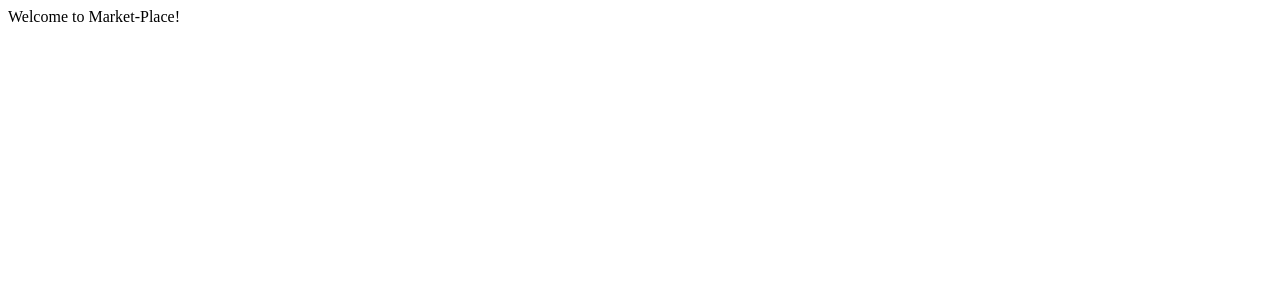
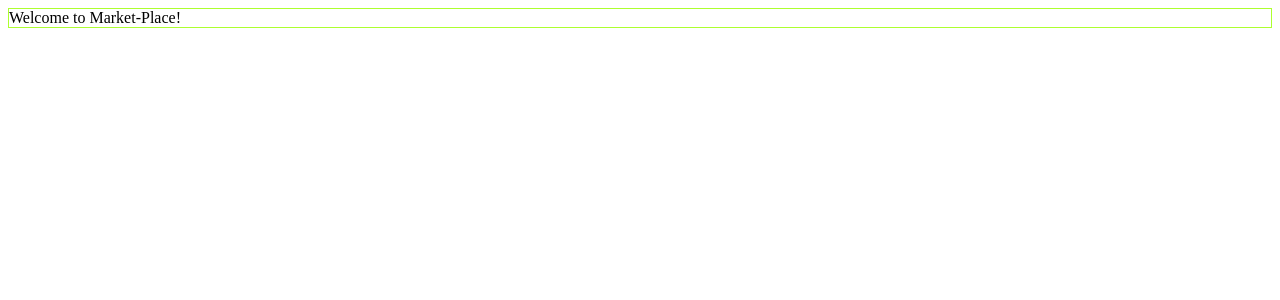
Before and after one commit to gilans/market-web, a Next.js app: page / in a window 1280 px wide. Shown: the top 300 px of the page. Built offline with nearby package versions, Linux system fonts and the light colour scheme.

Commit message:
adding sass configuration

```diff
--- /dev/null
+++ b/next.config.js
@@ -0,0 +1,5 @@
+// next.config.js
+const withSass = require("@zeit/next-sass");
+module.exports = withSass({
+  /* config options here */
+});
--- a/package.json
+++ b/package.json
@@ -8,7 +8,9 @@
     "start": "next start"
   },
   "dependencies": {
+    "@zeit/next-sass": "^1.0.1",
     "next": "^9.1.5",
+    "node-sass": "^4.13.0",
     "react": "^16.12.0",
     "react-dom": "^16.12.0"
   }
--- a/pages/index.js
+++ b/pages/index.js
@@ -1,9 +1,9 @@
 import React from "react";
 import Head from "next/head";
 import Nav from "../components/nav";
-
+import "./styles/Home.scss";
 const Home = () => {
-  return <div>Welcome to Market-Place!</div>;
+  return <div className="example">Welcome to Market-Place!</div>;
 };
 
 export default Home;
--- /dev/null
+++ b/pages/styles/Home.scss
@@ -0,0 +1,3 @@
+.example {
+  border: 1px solid greenyellow;
+}
```
